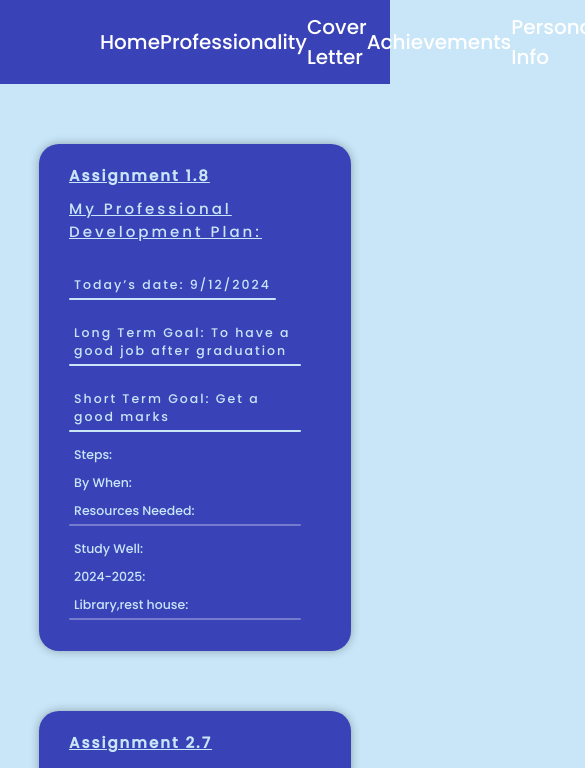
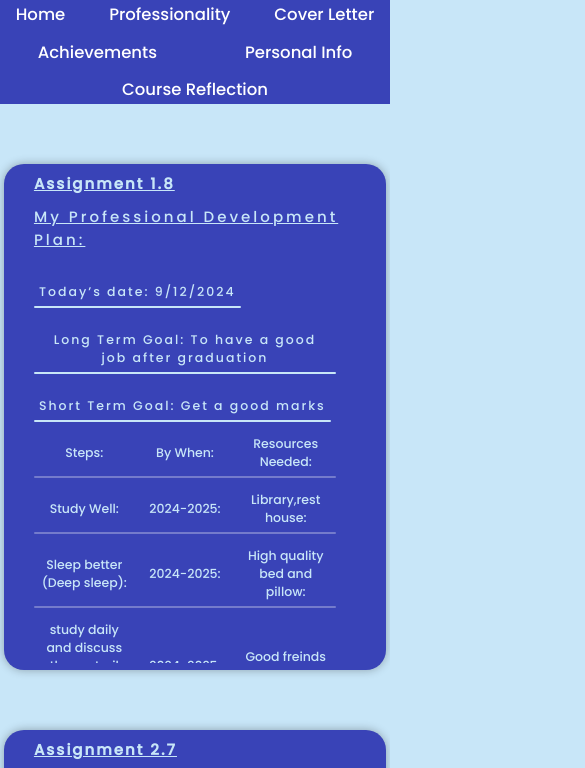
Before and after one commit to AboudBusiness123/MouhanadElHajj, a website: page Professionality.html in a window 390 px wide. Shown: the top 768 px of the page, 585 px wide, since content can reach past the window. Drawn offline with Linux system fonts and the light colour scheme.

Commit message:
finalised with resp navbar anf linkedin added

```diff
--- a/SCSS/CoverLetter.scss
+++ b/SCSS/CoverLetter.scss
@@ -27,18 +27,20 @@ body {
 
 /* ------------Start Of Navbar------------ */
 .navbar {
-  z-index: 20;
   width: 100%;
-  height: 10dvh;
-  padding: .2rem 10rem;
+  min-height: 10dvh;
+  padding: .5rem 10rem;
   display: flex;
   align-items: center;
   justify-content: space-around;
   background-color: var(--white-main);
+  flex-wrap: wrap;
+  gap: 1.25rem;
 }
 
 .links {
   position: relative;
+  text-align: center;
   color: var(--blue-sub);
 }
 
@@ -79,3 +81,29 @@ body {
     text-decoration: underline;
   }
 }
+
+/* ------------------MEDIA 1--------------------- */
+@media only screen and (max-width: 700px) {
+  .navbar {
+    padding: 0.2rem 0;
+  }
+
+  .links {
+    font-size: 1.65rem;
+  }
+
+  .reflection__textContainer {
+    width: 80%;
+    font-size: 1.2rem;
+  }
+}
+
+/* ------------------MEDIA 2--------------------- */
+@media only screen and (max-width: 500px) {
+
+
+  .reflection__textContainer {
+    width: 80%;
+    font-size: 1.2rem;
+  }
+}
--- a/SCSS/achvmnts.scss
+++ b/SCSS/achvmnts.scss
@@ -29,12 +29,14 @@ body {
 /* ------------Start Of Navbar------------ */
 .navbar {
   width: 100%;
-  height: 10dvh;
-  padding: .2rem 10rem;
+  min-height: 10dvh;
+  padding: .5rem 10rem;
   display: flex;
   align-items: center;
   justify-content: space-around;
   background-color: var(--blue-sub);
+  flex-wrap: wrap;
+  gap: 1.25rem;
 }
 
 .logo {
@@ -46,6 +48,8 @@ body {
 
 .links {
   position: relative;
+  text-align: center;
+
 }
 
 .links::before {
@@ -218,3 +222,39 @@ body {
 
   }
 }
+
+/* ------------------MEDIA 1--------------------- */
+@media only screen and (max-width: 800px) {
+  .card {
+    width: 96%;
+  }
+}
+
+@media only screen and (max-width: 700px) {
+  .navbar {
+    padding: 0.2rem 0;
+  }
+
+  .links {
+    font-size: 1.65rem;
+  }
+
+  .card {
+    width: 98%;
+    padding: .75rem 3rem;
+  }
+
+  .reflection__textContainer {
+    width: 80%;
+    font-size: 1.2rem;
+  }
+}
+
+/* ------------------MEDIA 2--------------------- */
+@media only screen and (max-width: 500px) {
+
+  .reflection__textContainer {
+    width: 80%;
+    font-size: 1.2rem;
+  }
+}
--- a/SCSS/info.scss
+++ b/SCSS/info.scss
@@ -30,12 +30,14 @@ body {
 /* ------------Start Of Navbar------------ */
 .navbar {
   width: 100%;
-  height: 10dvh;
-  padding: .2rem 10rem;
+  min-height: 10dvh;
+  padding: .5rem 10rem;
   display: flex;
   align-items: center;
   justify-content: space-around;
   background-color: var(--blue-sub);
+  flex-wrap: wrap;
+  gap: 1.25rem;
 }
 
 .logo {
@@ -47,6 +49,7 @@ body {
 
 .links {
   position: relative;
+  text-align: center;
 }
 
 .links::before {
@@ -81,6 +84,16 @@ body {
   box-shadow: 0 0 10px 0 rgba(0, 0, 0, .3);
   transition: all .2s ease-in-out;
 
+  @media screen and (max-width: 700px) {
+    width: 90vw;
+    font-size: 1.5rem;
+  }
+
+  @media only screen and (max-width: 600px) {
+    width: 98vw;
+  }
+
+
   &:hover {
     background-color: var(--blue-medre);
   }
@@ -106,5 +119,29 @@ body {
 .flex {
   display: flex;
   align-items: stretch;
+  flex-wrap: wrap;
   justify-content: space-between;
+
+  @media screen and (max-width: 520px) {
+    margin-bottom: 1rem;
+    flex-direction: column;
+    align-items: center;
+    text-align: center;
+  }
 }
+
+/* ------------------MEDIA 1--------------------- */
+@media only screen and (max-width: 700px) {
+  .navbar {
+    padding: 0.2rem 0;
+  }
+
+  .links {
+    font-size: 1.65rem;
+  }
+
+  .reflection__textContainer {
+    width: 80%;
+    font-size: 1.2rem;
+  }
+}
--- a/SCSS/professionality.scss
+++ b/SCSS/professionality.scss
@@ -24,17 +24,20 @@ a {
 
 body {
   background-color: var(--white-main);
+  overflow-x: hidden;
 }
 
 /* ------------Start Of Navbar------------ */
 .navbar {
   width: 100%;
-  height: 10dvh;
-  padding: .2rem 10rem;
+  min-height: 10dvh;
+  padding: .5rem 10rem;
   display: flex;
   align-items: center;
   justify-content: space-around;
   background-color: var(--blue-sub);
+  flex-wrap: wrap;
+  gap: 1.25rem;
 }
 
 .logo {
@@ -46,6 +49,7 @@ body {
 
 .links {
   position: relative;
+  text-align: center;
 }
 
 .links::before {
@@ -153,10 +157,11 @@ body {
     .row {
       position: relative;
       display: grid;
-      grid-template-columns: repeat(auto-fit, minmax(150px, 1fr));
+      grid-template-columns: repeat(auto-fit, minmax(80px, 1fr));
       gap: 1rem;
       align-items: center;
       padding: 0.25rem 0.5rem;
+
 
       &::after {
         content: "";
@@ -201,3 +206,53 @@ body {
     }
   }
 }
+
+.card:nth-child(1) {
+  .row {
+    text-align: center;
+  }
+}
+
+/* ------------------MEDIA 1--------------------- */
+@media only screen and (max-width: 800px) {
+  .card {
+    width: 96%;
+  }
+}
+
+/* ------------------MEDIA 2--------------------- */
+@media only screen and (max-width: 700px) {
+  .navbar {
+    padding: 0.2rem 0;
+  }
+
+  .links {
+    font-size: 1.65rem;
+  }
+
+  .reflection__textContainer {
+    width: 80%;
+    font-size: 1.2rem;
+  }
+
+  .card {
+    width: 98%;
+    padding: .75rem 3rem;
+  }
+
+  .row {
+    min-width: fit-content;
+  }
+}
+
+/* ------------------MEDIA 3--------------------- */
+
+
+@media only screen and (max-width: 500px) {
+
+
+  .reflection__textContainer {
+    width: 80%;
+    font-size: 1.2rem;
+  }
+}
--- a/SCSS/style.scss
+++ b/SCSS/style.scss
@@ -24,18 +24,19 @@ a {
 
 body {
   background-color: var(--white-main);
-  overflow: hidden;
 }
 
 /* ------------Start Of Navbar------------ */
 .navbar {
   width: 100%;
-  height: 10dvh;
-  padding: .2rem 10rem;
+  min-height: 10dvh;
+  padding: .5rem 10rem;
   display: flex;
   align-items: center;
   justify-content: space-around;
   background-color: var(--blue-sub);
+  flex-wrap: wrap;
+  gap: 1.25rem;
 }
 
 .logo {
@@ -47,6 +48,7 @@ body {
 
 .links {
   position: relative;
+  text-align: center;
 }
 
 .links::before {
@@ -72,15 +74,20 @@ body {
 
 .hero {
   height: 90dvh;
-  padding: 0 10vw;
+  padding: 0 5vw;
+  padding-top: 4rem;
   display: flex;
   align-items: center;
   justify-content: space-around;
+  flex-wrap: wrap;
   background-color: var(--white-main);
+  overflow-x: hidden;
+
 }
 
 .hero__imageContainer {
   width: 30dvw;
+  min-width: 200px;
   border-radius: 500px;
   margin-right: 2rem;
   animation: fadeToRight 1s ease-out;
@@ -133,7 +140,9 @@ body {
 }
 
 .hero__description {
+  text-wrap: wrap !important;
   width: 60ch;
+  max-width: 90vw;
   line-height: 26px;
   font-size: 1.4rem;
 }
@@ -183,7 +192,7 @@ body {
   }
 
   .links {
-    font-size: 1.2rem;
+    font-size: 1.65rem;
   }
 
   .reflection__textContainer {
@@ -194,9 +203,7 @@ body {
 
 /* ------------------MEDIA 2--------------------- */
 @media only screen and (max-width: 500px) {
-  .links {
-    font-size: .8rem;
-  }
+
 
   .reflection__textContainer {
     width: 80%;
```
Also changed, not shown: achvmnts.html (+1 -1 lines), info.html (+3 -1 lines), CSS/CoverLetter.css, CSS/achvmnts.css, CSS/info.css, CSS/professionality.css, CSS/style.css, 5 other files.
